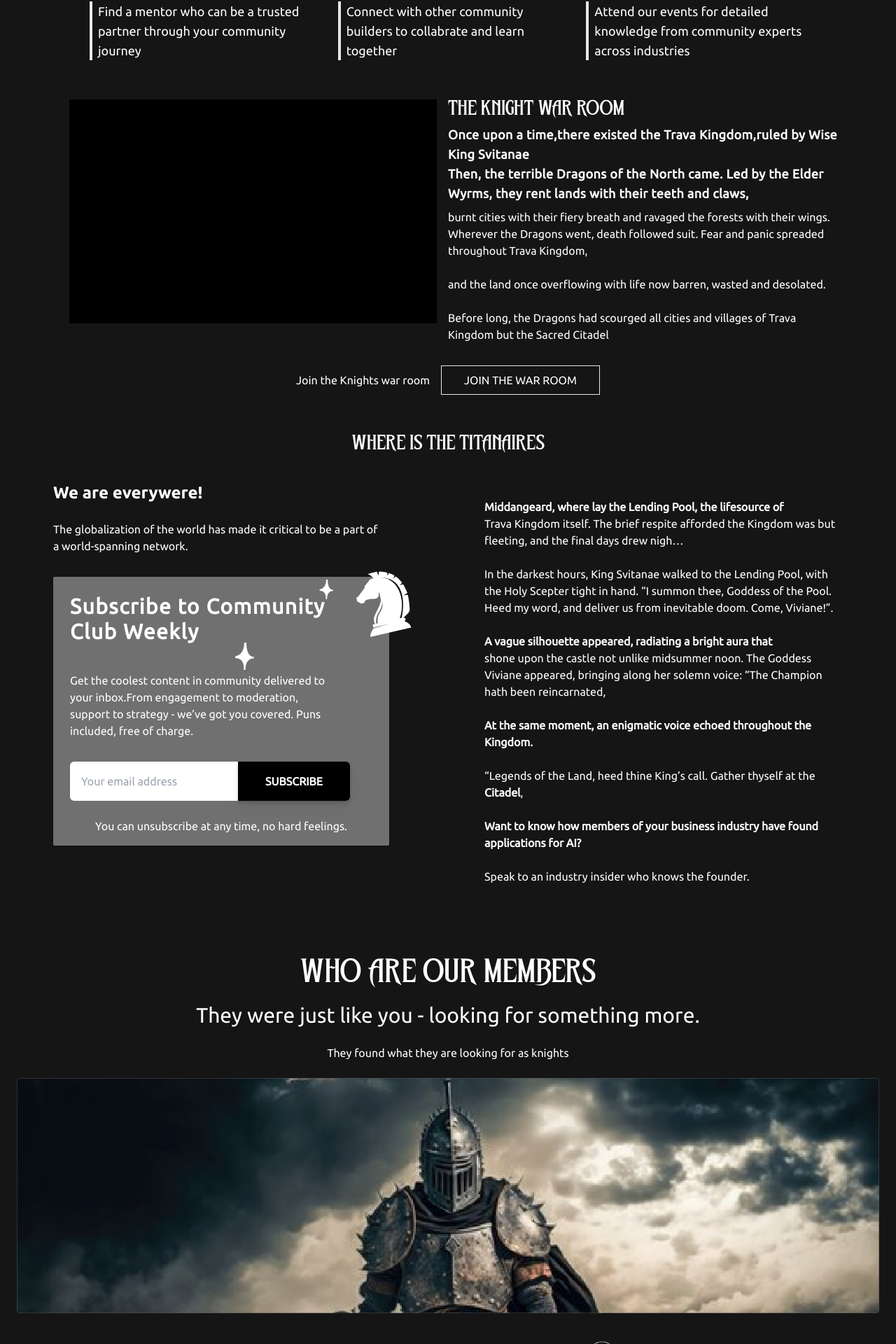
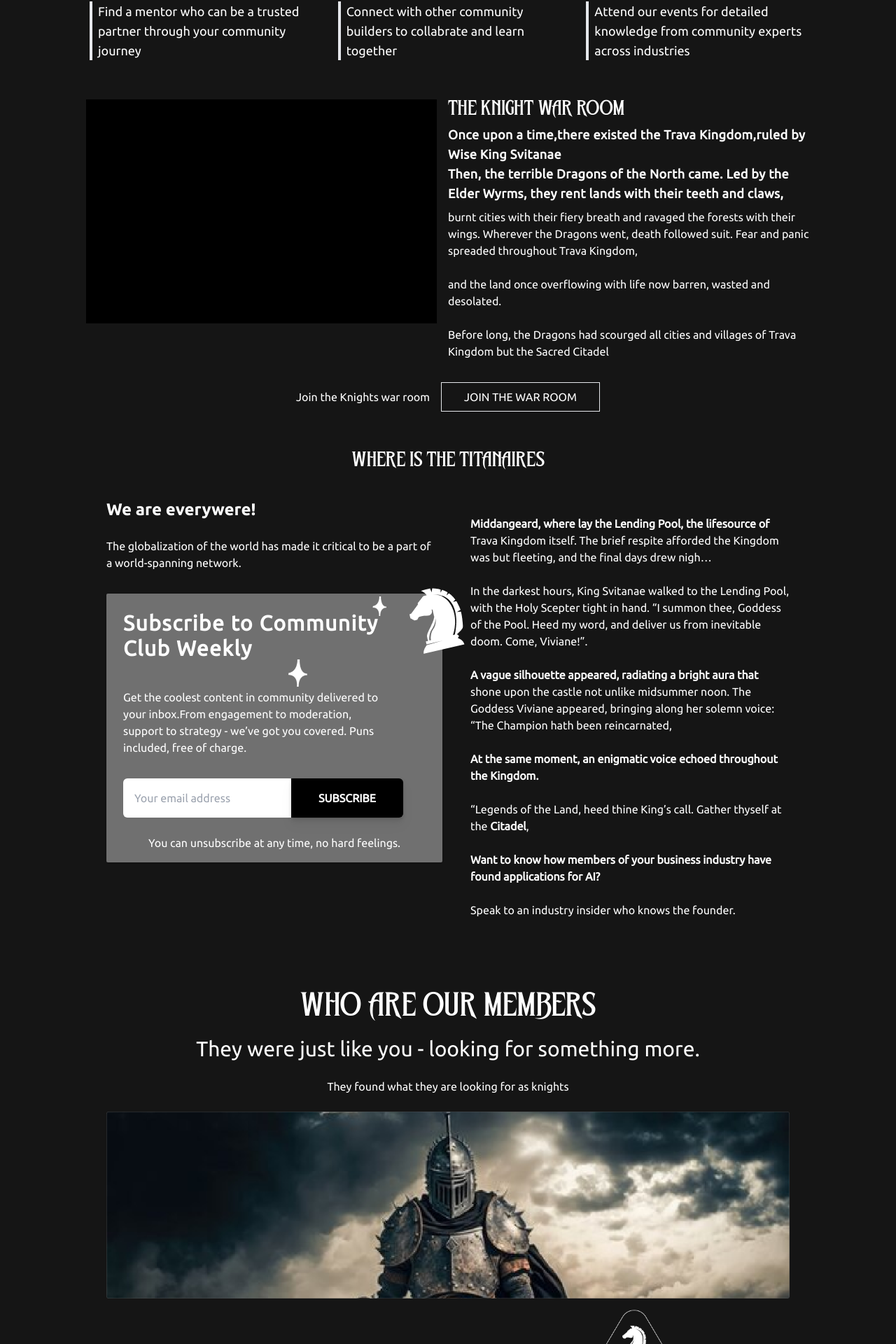
Before and after one commit to Jacsonrai/knights, a React (Create React App) app: page / in a window 1280 px wide. Shown: the part 755-2675 px from the top of the page at 70% size. Built offline with nearby package versions, Linux system fonts and the light colour scheme.

Commit message:
adjusting some alignment

```diff
--- a/src/components/shared/footer/FooterLayout.jsx
+++ b/src/components/shared/footer/FooterLayout.jsx
@@ -8,9 +8,9 @@ const FooterLayout = (props) => {
   const { socialLinksData, quickLinksData } = props;
 
   return (
-    <div className="text-white pt-28 bg-pale-black">
+    <div className="text-white pt-28 bg-pale-black ">
       <div className="lg:grid lg:grid-cols-[minmax(350px,500px)_minmax(100px,200px)_auto] lg:border-t lg:border-b lg:border-pale-gray">
-        <div className="text-center lg:text-left md:p-20 lg:w-[30rem]">
+        <div className="text-center lg:text-left md:p-20 lg:w-[30rem] ">
           <Link to={"/"}>
             <div className="flex items-center justify-center gap-2 lg:justify-start">
               <figure>
@@ -22,7 +22,7 @@ const FooterLayout = (props) => {
             </div>
           </Link>
 
-          <p className="pt-4 pl-2 pr-2 text-lg">
+          <p className="pt-4 pl-6 pr-6 sm:pl-2 sm:pr-2 text-lg">
             When do they work well, and when do they on us and finally, when do
             we actually need how can we avoid them.
           </p>
@@ -97,8 +97,8 @@ const FooterLayout = (props) => {
         </div>
       </div>
 
-      <div className="border-t md:border-t-0 md:grid md:grid-cols-2 md:pt-4 md:pl-10 md:pr-10 lg:pl-24 lg:pr-24">
-        <div className="flex items-center justify-between gap-2 p-4 capitalize md:justify-end text-pale-gray md:p-0">
+      <div className="border-t md:border-t-0 md:grid md:grid-cols-2 md:pt-4 md:pl-10 md:pr-10 lg:pl-24 lg:pr-24 md:items-center">
+        <div className="flex items-center justify-between gap-2 p-2 capitalize md:justify-end text-pale-gray md:p-0">
           <p>knight portal</p>
           <p>knight policies</p>
           <p>term & conditions</p>
--- a/src/components/shared/navbar/index.jsx
+++ b/src/components/shared/navbar/index.jsx
@@ -11,10 +11,12 @@ const NavBar = () => {
   const [open, setOpen] = useState(false);
   //state to get inner width
   const [screenWidth, setScreenWidth] = useState(window.innerWidth);
+  const [screenHeight, setScreenHeight] = useState(window.innerWidth);
 
   //function to handle window width
   const handleResize = () => {
     setScreenWidth(window.innerWidth);
+    setScreenHeight(window.innerHeight);
   };
 
   useEffect(() => {
@@ -80,7 +82,7 @@ const NavBar = () => {
       <div className={`text-white uppercase`}>
         <ul
           className={`flex flex-col bg-pale-black ${open && `h-screen`}
-         ${open && "overflow-y-hidden"}
+
           text-center text-xl absolute z-[2] top-[-500px] transition-all ease-in
           ${open ? `duration-500` : `duration-0`}
           ${open ? `opacity-100` : `opacity-0`}
--- a/src/components/surfaces/card/imageCardLabel/index.jsx
+++ b/src/components/surfaces/card/imageCardLabel/index.jsx
@@ -12,11 +12,11 @@ const ImageCardLabel = ({ cardImage, categoryLabel, details, keys }) => {
       </figure>
       <h4
         data-testid="category"
-        className="pt-2 text-2xl font-medium text-gray-500 uppercase lg:text-lg"
+        className="pt-2  text-lg md:text-2xl font-medium text-gray-500 uppercase lg:text-lg"
       >
         {categoryLabel}
       </h4>
-      <p className="text-lg" data-testid="details">
+      <p className="text-md md:text-lg" data-testid="details">
         {details}
       </p>
     </div>
--- a/src/pages/home/homeLayout.jsx
+++ b/src/pages/home/homeLayout.jsx
@@ -74,8 +74,8 @@ const HomeLayout = (props) => {
       </div>
 
       <div>
-        <div className="lg:grid lg:grid-cols-2 lg:pb-6 lg:w-[87%] lg:mx-auto lg:my-0">
-          <div className="lg:col-start-2">
+        <div className="lg:grid lg:grid-cols-2 lg:pb-6 lg:w-[87%] lg:mx-auto lg:my-0 pl-6 pr-6 ">
+          <div className="lg:col-start-2 ">
             <h3 className="text-3xl font-[Theblowaregular] text-center text-white uppercase lg:text-left lg:mt-2 lg:mb-2">
               The Knight war room
             </h3>
@@ -119,11 +119,11 @@ const HomeLayout = (props) => {
         </div>
       </div>
 
-      <div className="p-2 pb-4 mt-8 ">
+      <div className="p-2 pb-4 mt-8 pl-6 pr-6">
         <h4 className="text-3xl font-[Theblowaregular] text-center text-white uppercase ">
           Where is the titanaires
         </h4>
-        <div className="mt-10 lg:flex lg:justify-around">
+        <div className="mt-10 lg:flex lg:justify-between xl:pr-32 xl:pl-32 lg:pr-20 lg:pl-20 gap-10">
           <div>
             <h6 className="pb-2 font-[Ubuntu-bold] text-2xl font-semibold text-center text-white lg:text-left">
               We are everywere!
@@ -228,7 +228,7 @@ const HomeLayout = (props) => {
         </div>
       </div>
 
-      <div className="mt-20">
+      <div className="mt-20 pl-6 pr-6">
         <h4 className="pb-6 text-3xl lg:text-5xl  font-light text-center text-white font-[Theblowaregular] uppercase">
           Who are our members
         </h4>
@@ -238,20 +238,20 @@ const HomeLayout = (props) => {
         <p className="text-center text-white">
           They found what they are looking for as knights
         </p>
-        <div className="flex justify-center p-6">
+        <div className="flex justify-center pt-6 pr-32 pl-32">
           <figure>
-            <img src={knight} alt="knight" />
+            <img src={knight} alt="knight" className="min-w-[20rem]" />
           </figure>
         </div>
       </div>
 
-      <div className="flex flex-wrap justify-center gap-16 p-10 mt-10 lg:gap-10">
+      <div className="flex flex-wrap justify-around gap-16 p-10 mt-10 lg:gap-10 lg:pr-32 lg:pl-32">
         <div className="bg-light-gray rounded-sm relative max-w-[25rem] sm:min-h-[10rem]">
           <figure>
             <img
               src={mission}
               alt=""
-              className="w-20 absolute top-[-2.5rem] left-[7rem] sm:left-[10rem] lg:top-[5.5rem] lg:left-4 lg:w-28"
+              className="w-20  absolute top-[-2.5rem] left-[7rem] sm:left-[10rem] lg:top-[5.5rem] lg:left-4 lg:w-28"
             />
           </figure>
           <p className="pt-12 pb-4 pl-4 pr-4 text-center text-white text-md">
@@ -259,7 +259,7 @@ const HomeLayout = (props) => {
           </p>
         </div>
 
-        <div className="bg-light-gray rounded-sm relative max-w-[25rem] sm:min-h-[10rem]">
+        <div className="bg-light-gray rounded-sm relative max-w-[25rem] sm:min-h-[10rem] ">
           <figure>
             <img
               src={vision}
@@ -292,11 +292,11 @@ const HomeLayout = (props) => {
         <Button btnLabel={"join the war room"} btnSize={"small"} />
       </div>
 
-      <div className="p-2 mt-16 mb-20">
+      <div className="p-2 mt-16 mb-20 pl-6 pr-6">
         <h4 className="text-white lg:mx-auto lg:my-0 text-center text-2xl pb-2 lg:w-[25rem] font-[Theblowaregular] uppercase lg:text-4xl">
           "Do you feel that you are not ready to become a knight?"
         </h4>
-        <div className="lg:flex lg:justify-around lg:pt-20">
+        <div className="lg:flex lg:justify-between lg:pt-20 lg:pr-32 lg:pl-32 gap-10">
           <div className="text-center lg:text-left lg:w-[25rem]">
             <h6 className="text-xl font-semibold text-white ">
               I want you to understand something.
@@ -332,8 +332,8 @@ const HomeLayout = (props) => {
         </div>
       </div>
 
-      <div className="mt-20 md:p-10 lg:p-0 ">
-        <div className="lg:grid lg:grid-cols-2 lg:w-[80%] lg:mx-auto lg:my-0 lg:gap-10">
+      <div className="mt-20 md:p-10 lg:p-0 pl-6 pr-6">
+        <div className="lg:grid lg:grid-cols-2 lg:w-[90%] lg:mx-auto lg:my-0 lg:gap-10">
           <div className="md:pl-20 md:pr-20">
             <h4 className="text-2xl font-semibold text-center text-white lg:text-left">
               You are left with only two options.
@@ -403,7 +403,7 @@ const HomeLayout = (props) => {
           FIVE ROAD HEADS.
         </h4>
 
-        <div className="flex flex-col justify-around pt-6 md:flex-row sm:gap-8 md:mt-12 lg:pl-32 lg:pr-32">
+        <div className="flex flex-col justify-between pt-6 md:flex-row sm:gap-8 pl-6 pr-6 md:mt-12 md:pr-32 md:pl-32">
           <figure>
             <img src={pioneers} alt="" className="sm:w-full md:w-fit" />
           </figure>
@@ -424,7 +424,7 @@ const HomeLayout = (props) => {
         </div>
       </div>
 
-      <div className="mt-10 lg:mt-28">
+      <div className="mt-10 lg:mt-28 ">
         <div className="relative">
           <figure>
             <img
@@ -433,7 +433,7 @@ const HomeLayout = (props) => {
               className="w-full h-[40rem] object-fill "
             />
           </figure>
-          <div className="absolute p-4 text-center text-white top-20 md:p-8 md:w-full md:mx-auto md:my-0">
+          <div className="absolute p-4 text-center text-white top-20 md:p-8 md:w-full md:mx-auto md:my-0 pl-6 pr-6">
             <h4 className="pb-4 text-2xl font-light lg:text-5xl font-[Theblowaregular] uppercase">
               WHAT OUR MEMBER HAVE ACHIEVED.
             </h4>
@@ -446,7 +446,7 @@ const HomeLayout = (props) => {
         </div>
       </div>
 
-      <div className="flex justify-center mt-10">
+      <div className="flex item-center mt-10 xl:pr-32 xl:pl-32 pl-6 pr-6">
         <div className="p-4 text-white">
           <h4 className="text-2xl text-center md:text-left font-[Theblowaregular] uppercase lg:text-3xl">
             NEWS $ ANNOUNCEMENT
```
